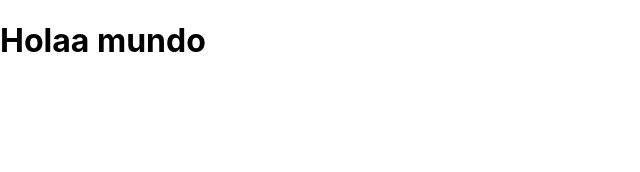
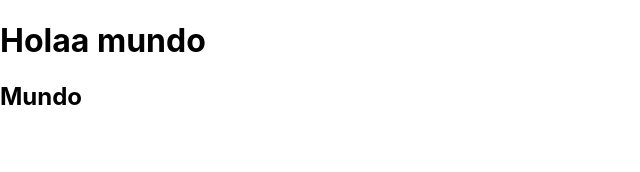
Before and after one commit to GemaAdeAdame/Free-mad, a React (Create React App) app: page / in a window 1280 px wide. Shown: the top 172 px of the page, without its empty margins (0-640 px from the left). Built offline with nearby package versions, Linux system fonts and the light colour scheme.

Commit message:
subtitulo

```diff
--- a/src/App.js
+++ b/src/App.js
@@ -1,9 +1,12 @@
-import logo from './logo.svg';
-import './App.css';
+import logo from "./logo.svg";
+import "./App.css";
 
 function App() {
   return (
-    <h1>Holaa mundo</h1>
+    <>
+      <h1>Holaa mundo</h1>
+      <h2>Mundo</h2>
+    </>
   );
 }
 
```
